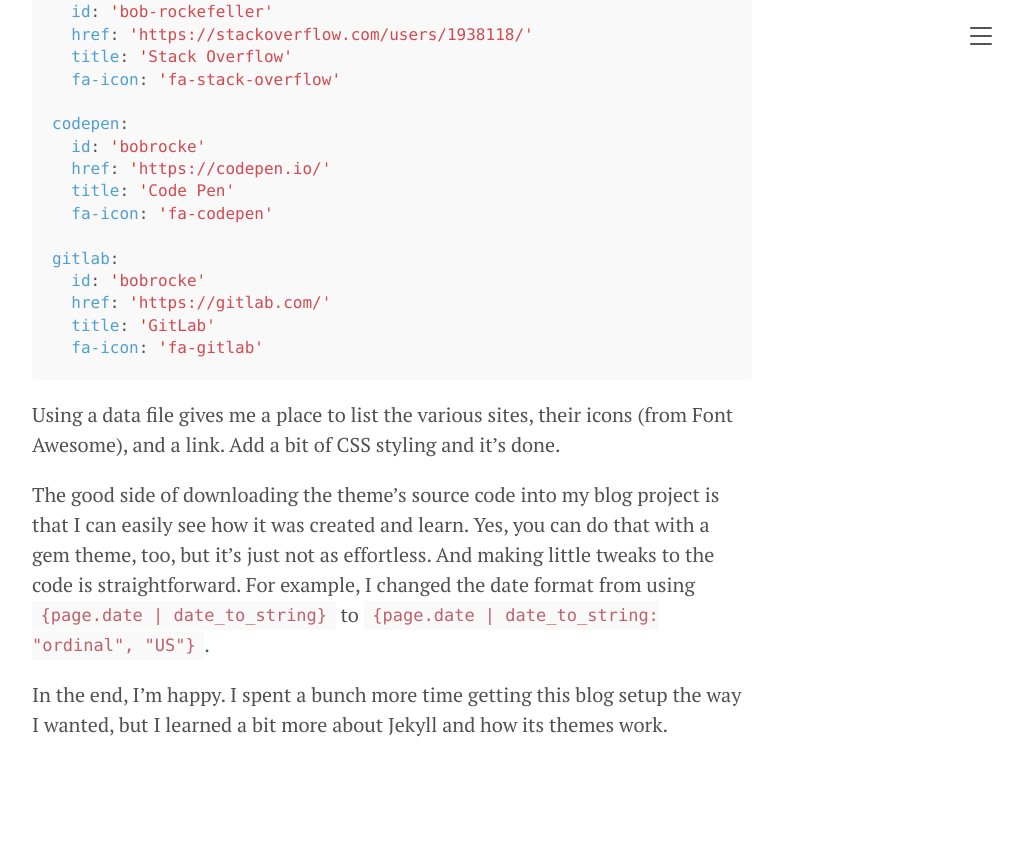
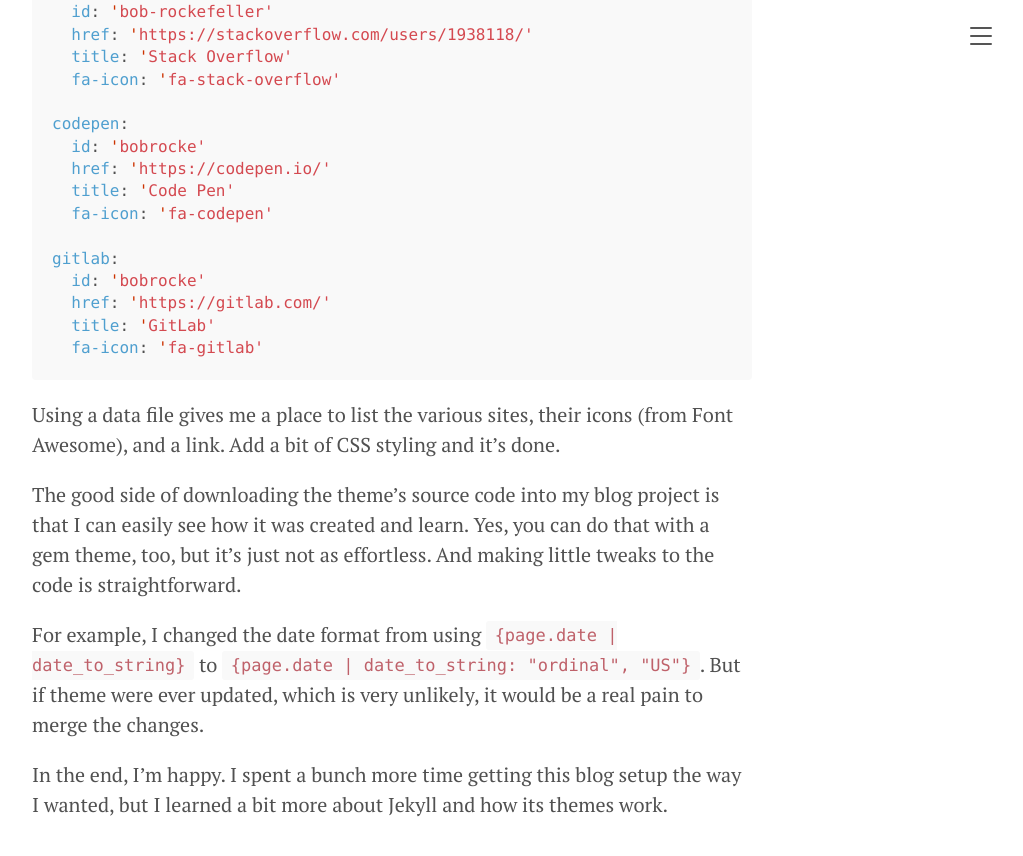
Before and after one commit to bobrocke/bobrocke.github.io, a Jekyll site: the page built from _posts/2025-02-07-i-said-i-wouldn-t.md, in a window 1280 px wide and 900 px high, scrolled down 1692 px. Shown: the top 856 px of the window, without its empty margins (248-1271 px from the left). Built offline with Jekyll 4.4.1, drawn with Linux system fonts in a browser that asks for light colours; nearby versions of some CDN libraries; before the commit the page ends 2512 px from its top, so only the background shows below that.

Commit message:
Added icon in the sidebar

```diff
--- a/_includes/sidebar.html
+++ b/_includes/sidebar.html
@@ -5,6 +5,9 @@
 <!-- Toggleable sidebar -->
 <div class="sidebar" id="sidebar">
   <div class="sidebar-item">
+    <div style="text-align: center; font-size: 3rem">
+      <i class="fa-solid fa-globe"></i>
+    </div>
     <p>{{ site.description }}</p>
   </div>
 
--- a/_posts/2025-02-07-i-said-i-wouldn-t.md
+++ b/_posts/2025-02-07-i-said-i-wouldn-t.md
@@ -60,6 +60,8 @@
 
 Using a data file gives me a place to list the various sites, their icons (from Font Awesome), and a link. Add a bit of CSS styling and it's done.
 
-The good side of downloading the theme's source code into my blog project is that I can easily see how it was created and learn. Yes, you can do that with a gem theme, too, but it's just not as effortless. And making little tweaks to the code is straightforward. For example, I changed the date format from using `{page.date | date_to_string}` to `{page.date | date_to_string: "ordinal", "US"}`.
+The good side of downloading the theme's source code into my blog project is that I can easily see how it was created and learn. Yes, you can do that with a gem theme, too, but it's just not as effortless. And making little tweaks to the code is straightforward.
+
+For example, I changed the date format from using `{page.date | date_to_string}` to `{page.date | date_to_string: "ordinal", "US"}`. But if theme were ever updated, which is very unlikely, it would be a real pain to merge the changes.
 
 In the end, I'm happy. I spent a bunch more time getting this blog setup the way I wanted, but I learned a bit more about Jekyll and how its themes work.
```
